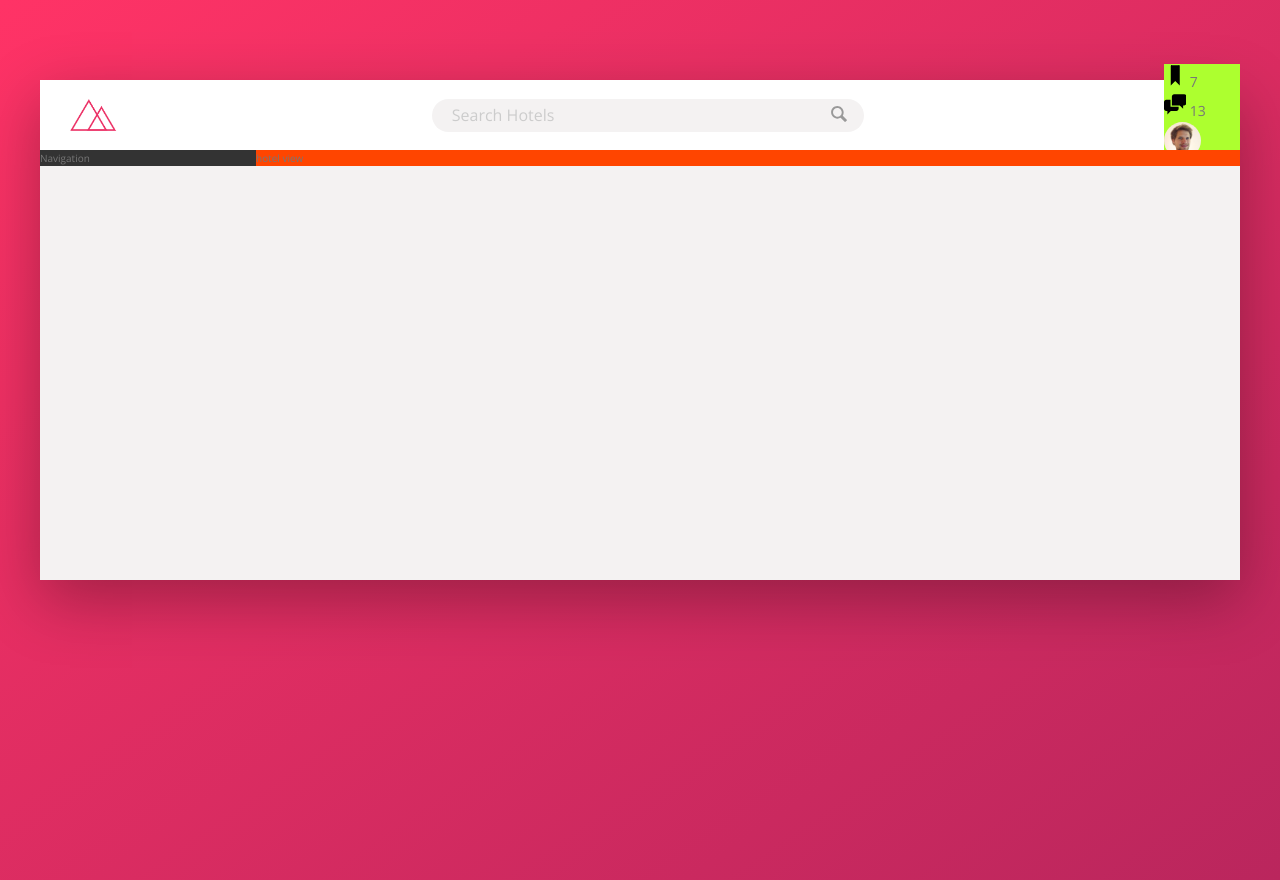
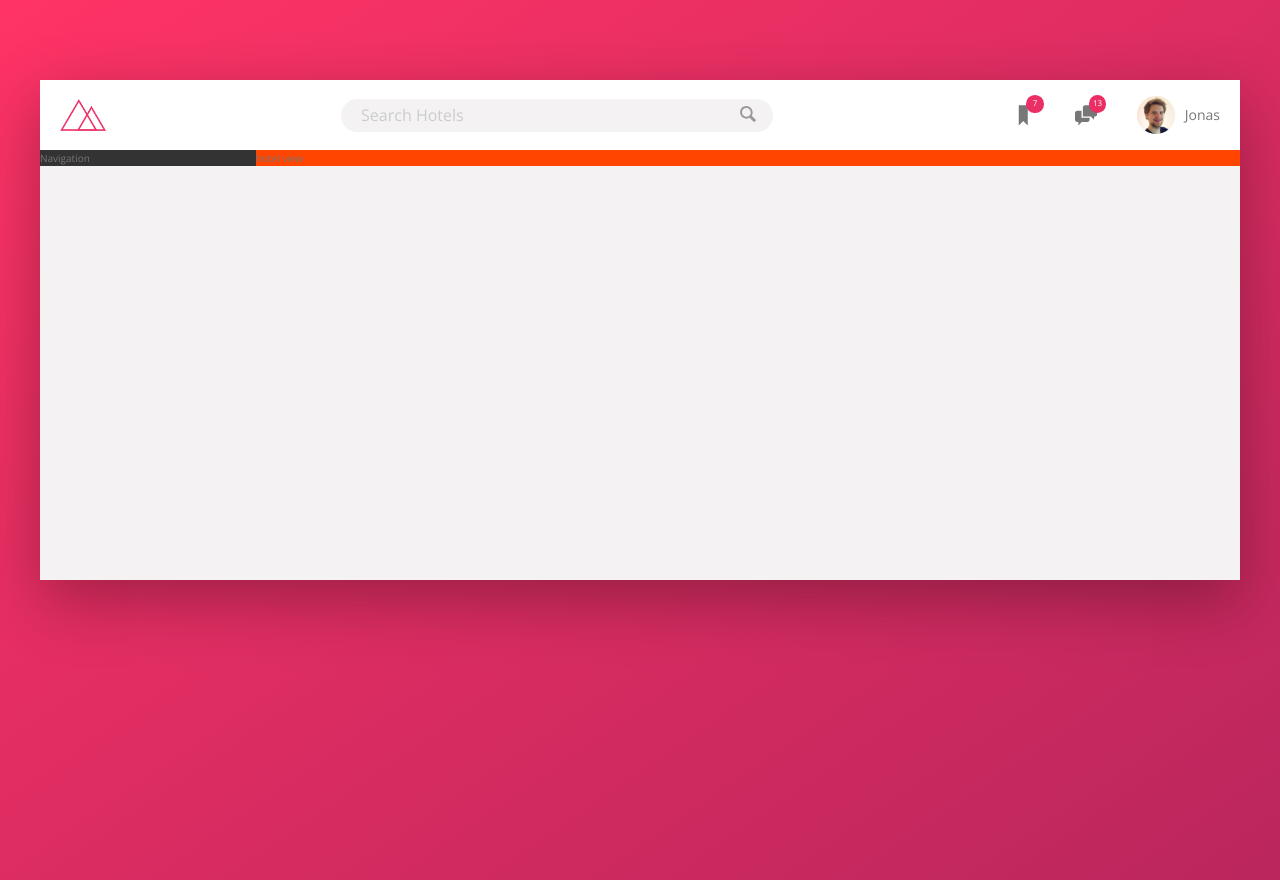
Before and after one commit to pipki11/Trillio, a website: page starter/index.html in a window 1280 px wide. Drawn offline with nearby package versions, Linux system fonts and the light colour scheme.

Commit message:
i Finished the header side already and now i am going to work on navigation

```diff
--- a/starter/sass/_components.scss
+++ b/starter/sass/_components.scss
@@ -2,7 +2,8 @@
 // Logo
 .logo {
   height: 3.25rem;
-  margin-left: 3rem;
+  margin-left: 2rem;
+  cursor: pointer;
 }
 
 /////////////////////////////////////////////////////////////////////////////////
@@ -67,26 +68,51 @@
 // User Navigation
 
 .user-nav {
-  background-color: greenyellow;
+  align-self: stretch;
+
+  display: flex;
+  align-items: center;
+
+  & > * {
+    padding: 0 2rem;
+    cursor: pointer;
+    height: 100%;
+    display: flex;
+    align-items: center;
+  }
+
+  & > *:hover {
+    background-color: var(--color-grey-light-2);
+  }
+
   &__icon-box {
+    position: relative;
   }
 
   &__icon {
     height: 2.25rem;
     width: 2.25rem;
+    fill: var(--color-grey-dark-2);
   }
 
   &__notification {
-  }
-
-  &__user {
+    font-size: 0.8rem;
+    height: 1.75rem;
+    width: 1.75rem;
+    border-radius: 50%;
+    background-color: var(--color-primary);
+    color: #fff;
+    position: absolute;
+    top: 1.5rem;
+    right: 1.1rem;
+    display: flex;
+    justify-content: center;
+    align-items: center;
   }
 
   &__user-photo {
     height: 3.75rem;
     border-radius: 50%;
-  }
-
-  &__user-name {
+    margin-right: 1rem;
   }
 }
```
Also changed, not shown: starter/sass/main.css, 1 other file.
